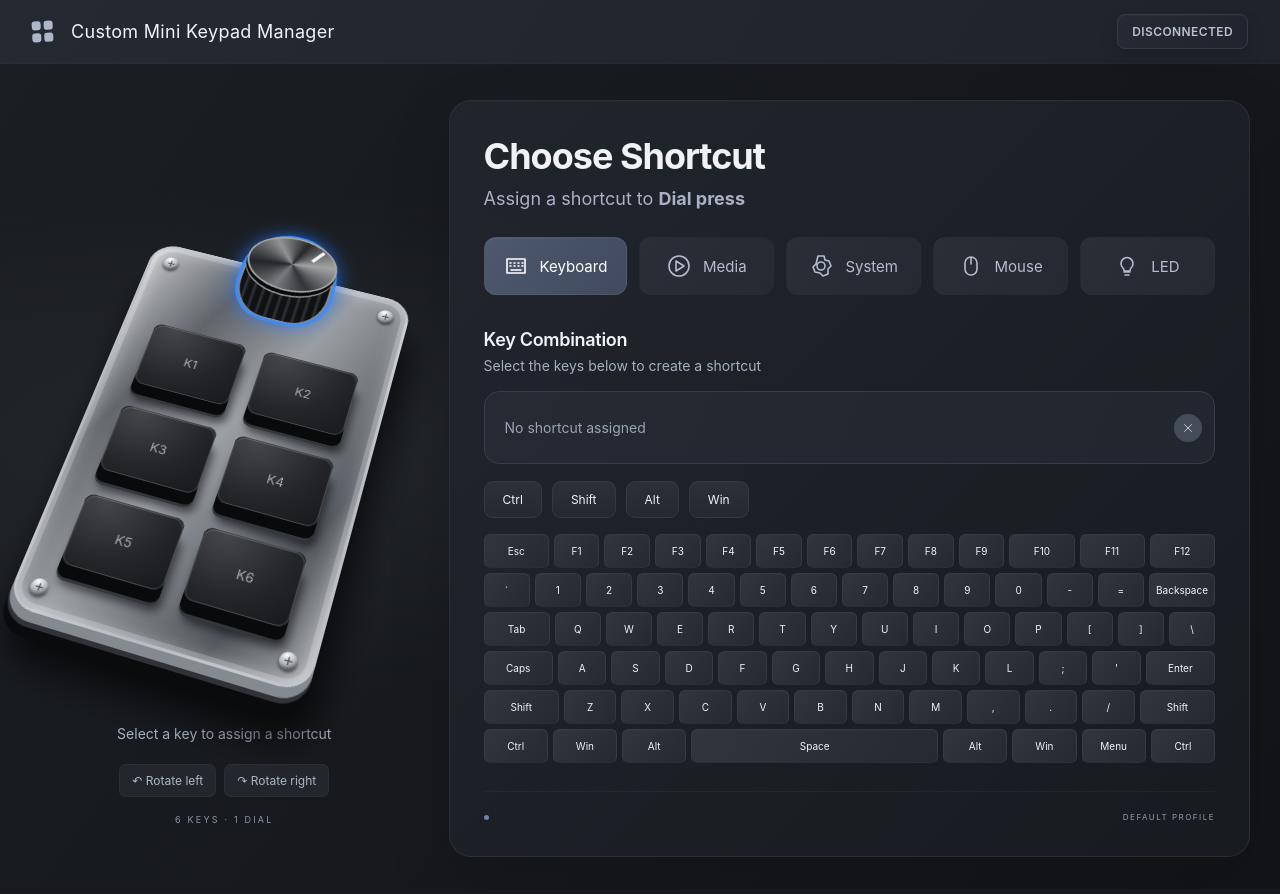
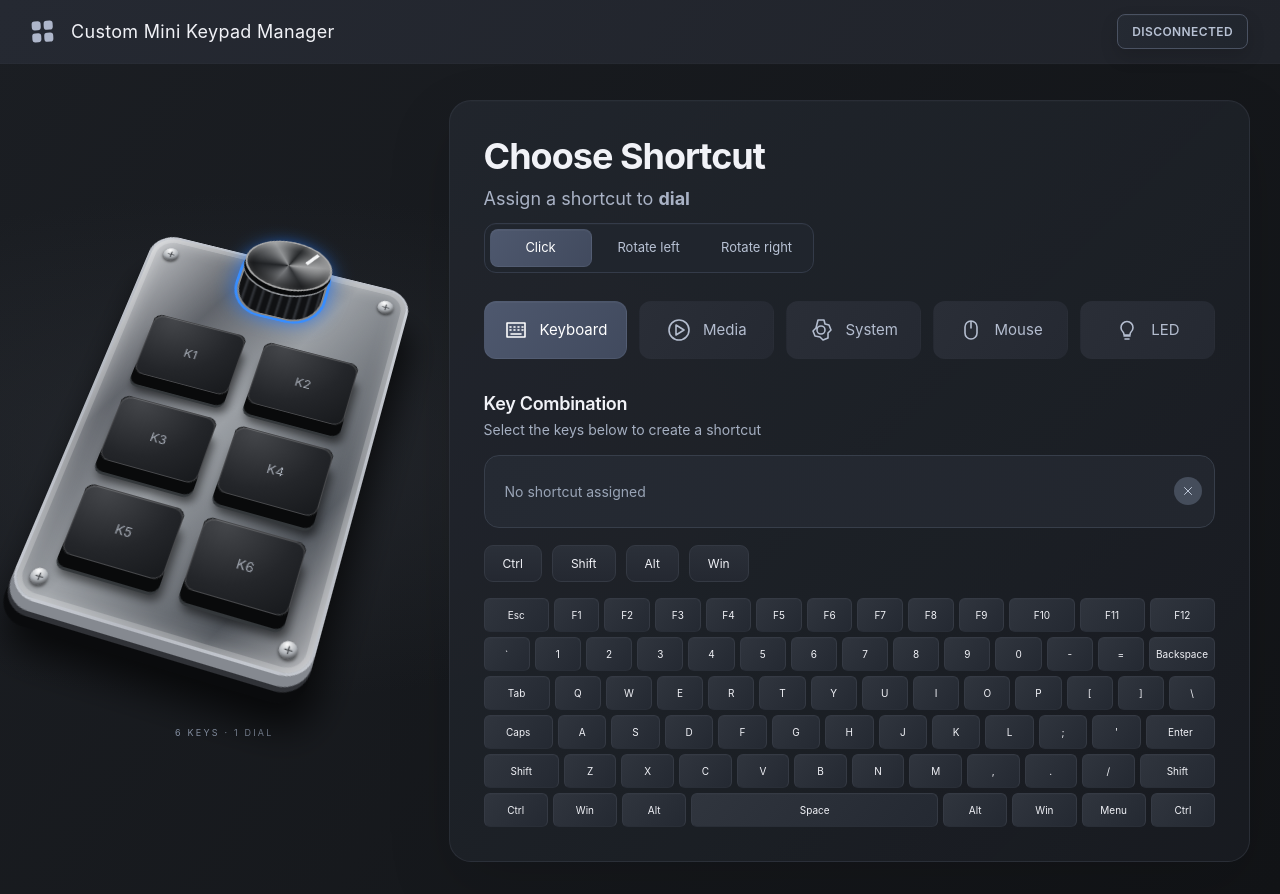
Before and after one commit to FeruMaga/custom-mini-keypad-manager, a React (Vite) app: page / in a window 1280 px wide. Both pictures are taken after a click on the button 286 px from the left and 280 px from the top of the page. Built offline with nearby package versions, Linux system fonts and the light colour scheme.

Commit message:
merge dial controls into one selector, wire up connection badge

```diff
--- a/src/App.tsx
+++ b/src/App.tsx
@@ -2,19 +2,21 @@ import { AppHeader } from './components/AppHeader'
 import { DevicePreview } from './components/DevicePreview'
 import { ShortcutEditor } from './components/ShortcutEditor'
 import { useAssignments } from './hooks/useAssignments'
+import { useDeviceConnection } from './hooks/useDeviceConnection'
 import './App.css'
 function App() {
-  const { selected, select, assignment, update, status } = useAssignments()
+  const { selected, select, assignment, update } = useAssignments()
+  const connectionStatus = useDeviceConnection()
   return (
     <div className="app-shell">
-      <AppHeader />
+      <AppHeader connectionStatus={connectionStatus} />
       <main className="workspace">
         <DevicePreview selected={selected} onSelect={select} />
         <ShortcutEditor
           selected={selected}
+          onSelectControl={select}
           assignment={assignment}
           onChange={update}
-          status={status}
         />
       </main>
     </div>
--- a/src/components/DevicePreview.tsx
+++ b/src/components/DevicePreview.tsx
@@ -3,6 +3,7 @@ interface DevicePreviewProps {
   onSelect: (id: string) => void
 }
 export function DevicePreview({ selected, onSelect }: DevicePreviewProps) {
+  const dialSelected = selected.startsWith('Dial')
   return (
     <section className="device-panel" aria-label="Select a keypad control">
       <div className="device-scene">
@@ -12,10 +13,10 @@ export function DevicePreview({ selected, onSelect }: DevicePreviewProps) {
           <span className="screw s3" />
           <span className="screw s4" />
           <button
-            className={`knob ${selected === 'Dial press' ? 'selected' : ''}`}
-            aria-label="Configure dial press"
-            aria-pressed={selected === 'Dial press'}
-            onClick={() => onSelect('Dial press')}
+            className={`knob ${dialSelected ? 'selected' : ''}`}
+            aria-label="Configure dial"
+            aria-pressed={dialSelected}
+            onClick={() => onSelect('Dial click')}
           >
             <span />
           </button>
@@ -37,15 +38,6 @@ export function DevicePreview({ selected, onSelect }: DevicePreviewProps) {
           </div>
         </div>
       </div>
-      <p className="device-instruction">Select a key to assign a shortcut</p>
-      <div className="dial-controls">
-        <button onClick={() => onSelect('Dial left')} aria-pressed={selected === 'Dial left'}>
-          ↶ Rotate left
-        </button>
-        <button onClick={() => onSelect('Dial right')} aria-pressed={selected === 'Dial right'}>
-          ↷ Rotate right
-        </button>
-      </div>
       <span className="device-caption">6 KEYS · 1 DIAL</span>
     </section>
   )
--- a/src/components/ShortcutEditor.tsx
+++ b/src/components/ShortcutEditor.tsx
@@ -8,20 +8,48 @@ import { Icon } from './Icon'
 import { KeyboardEditor } from './KeyboardEditor'
 interface ShortcutEditorProps {
   selected: string
+  onSelectControl: (id: string) => void
   assignment: Assignment
-  status: string
   onChange: (assignment: Assignment) => void
 }
-export function ShortcutEditor({ selected, assignment, status, onChange }: ShortcutEditorProps) {
+const DIAL_CONTROLS = [
+  { id: 'Dial click', label: 'Click' },
+  { id: 'Dial left', label: 'Rotate left' },
+  { id: 'Dial right', label: 'Rotate right' },
+]
+
+export function ShortcutEditor({
+  selected,
+  onSelectControl,
+  assignment,
+  onChange,
+}: ShortcutEditorProps) {
   const [category, setCategory] = useState<Category>('Keyboard')
+  const dialSelected = selected.startsWith('Dial')
+  const selectedLabel = dialSelected ? 'dial' : selected
   const keys = assignment.category === category ? assignment.keys : []
   return (
     <section className="editor-panel">
       <div className="editor-heading">
-        <h1>Choose Shortcut</h1>
-        <p>
-          Assign a shortcut to <strong>{selected}</strong>
-        </p>
+        <div className="editor-title-copy">
+          <h1>Choose Shortcut</h1>
+          <p>
+            Assign a shortcut to <strong>{selectedLabel}</strong>
+          </p>
+          {dialSelected && (
+            <div className="dial-mode-switch" role="group" aria-label="Dial control">
+              {DIAL_CONTROLS.map((control) => (
+                <button
+                  key={control.id}
+                  aria-pressed={selected === control.id}
+                  onClick={() => onSelectControl(control.id)}
+                >
+                  {control.label}
+                </button>
+              ))}
+            </div>
+          )}
+        </div>
       </div>
       <div className="categories" role="group" aria-label="Action category">
         {CATEGORIES.map((item) => (
@@ -94,11 +122,6 @@ export function ShortcutEditor({ selected, assignment, status, onChange }: Short
           </>
         )}
       </div>
-      <footer className="editor-footer">
-        <span className="status-dot" />
-        <p role="status">{status}</p>
-        <span className="profile-label">DEFAULT PROFILE</span>
-      </footer>
     </section>
   )
 }
--- a/src/styles/device.css
+++ b/src/styles/device.css
@@ -1,7 +1,11 @@
 .device-panel {
+  display: flex;
+  flex-direction: column;
+  justify-content: center;
+  align-self: start;
+  min-height: calc(100vh - 132px);
   text-align: center;
   min-width: 0;
-  align-self: center;
 }
 
 .device-scene {
@@ -10,7 +14,7 @@
   align-items: center;
   justify-content: center;
   perspective: 1100px;
-  padding-top: 50px;
+  padding-top: 35px;
 }
 
 .device {
@@ -78,23 +82,27 @@
 
 .knob {
   position: absolute;
-  left: 99px;
-  top: -52px;
-  width: 100px;
-  height: 113px;
+  left: 103px;
+  top: -29px;
+  width: 94px;
+  height: 98px;
   border: 2px solid #85878a;
-  border-radius: 48% 48% 38% 38%;
+  border-radius: 46% 46% 35% 35%;
   background: repeating-linear-gradient(90deg, #101113 0, #101113 5px, #33363b 7px, #101113 10px);
-  box-shadow: 5px 12px 7px #0007;
+  box-shadow:
+    inset 0 -8px 10px #0009,
+    5px 13px 8px #0008;
+  transform: rotateX(7deg) rotateZ(-1deg);
+  transform-origin: 50% 80%;
   z-index: 2;
 }
 
 .knob > span {
   position: absolute;
-  top: -3px;
-  left: -2px;
-  width: 100px;
-  height: 73px;
+  top: -8px;
+  left: -3px;
+  width: 96px;
+  height: 66px;
   border: 2px solid #a8a8a8;
   border-radius: 50%;
   background: conic-gradient(
@@ -108,8 +116,10 @@
     #26282a
   );
   box-shadow:
-    0 5px 0 #08090a,
-    0 7px 0 #929599;
+    inset 0 3px 7px #ffffff45,
+    inset 0 -10px 13px #0007,
+    0 6px 0 #08090a,
+    0 8px 0 #929599;
 }
 
 .knob > span:after {
@@ -118,7 +128,7 @@
   width: 4px;
   height: 18px;
   right: 21px;
-  top: 8px;
+  top: 7px;
   background: #f4f5f6;
   transform: rotate(33deg);
 }
@@ -206,38 +216,12 @@
   left: 50%;
 }
 
-.device-instruction {
-  font-size: 14px;
-  color: #abb3c4;
-  margin: 22px 0;
-}
-
-.dial-controls {
-  display: flex;
-  gap: 8px;
-  justify-content: center;
-}
-
-.dial-controls button {
-  border: 1px solid #ffffff09;
-  background: #23272d;
-  color: #aeb6c6;
-  border-radius: 7px;
-  padding: 8px 12px;
-  font-size: 12px;
-}
-
-.dial-controls button[aria-pressed='true'] {
-  background: #245bb7;
-  color: white;
-}
-
 .device-caption {
   display: block;
   font-size: 9px;
   color: #8994a7;
   letter-spacing: 2.2px;
-  margin-top: 17px;
+  margin-top: 26px;
 }
 
 /* Decorative labels cannot intercept clicks on neighboring controls. */
--- a/src/styles/editor.css
+++ b/src/styles/editor.css
@@ -6,6 +6,10 @@
   box-shadow:
     inset 0 1px 0 #ffffff03,
     0 24px 65px #0002;
+  min-width: 0;
+}
+
+.editor-title-copy {
   min-width: 0;
 }
 
@@ -20,6 +24,36 @@
   color: #a9b2c5;
   font-size: 18px;
   margin-top: 10px;
+}
+
+.dial-mode-switch {
+  display: inline-flex;
+  gap: 6px;
+  margin-top: 14px;
+  padding: 5px;
+  border: 1px solid #343b49;
+  border-radius: 12px;
+  background: #20252d;
+  box-shadow: inset 0 1px 0 #ffffff05;
+}
+
+.dial-mode-switch button {
+  min-width: 102px;
+  border: 1px solid transparent;
+  border-radius: 8px;
+  background: transparent;
+  color: #b8c2d4;
+  padding: 10px 13px;
+  font-size: 13px;
+  line-height: 1.2;
+  text-align: center;
+}
+
+.dial-mode-switch button[aria-pressed='true'] {
+  background: linear-gradient(125deg, #4e586e, #414a5e);
+  border-color: #65708944;
+  color: white;
+  box-shadow: inset 0 1px 1px #ffffff0a;
 }
 
 .categories {
@@ -189,37 +223,6 @@ kbd {
   line-height: 1.6;
 }
 
-.editor-footer {
-  display: flex;
-  align-items: center;
-  gap: 9px;
-  border-top: 1px solid #ffffff09;
-  margin-top: 28px;
-  padding-top: 20px;
-}
-
-.editor-footer p {
-  font-size: 10px;
-  line-height: 1.6;
-  color: #98a4b8;
-}
-
-.status-dot {
-  height: 5px;
-  width: 5px;
-  border-radius: 50%;
-  background: #6885b2;
-  flex-shrink: 0;
-}
-
-.profile-label {
-  margin-left: auto;
-  font-size: 8px;
-  letter-spacing: 1.5px;
-  color: #909caf;
-  white-space: nowrap;
-}
-
 .action-grid {
   display: grid;
   grid-template-columns: repeat(2, minmax(0, 1fr));
--- a/src/styles/responsive.css
+++ b/src/styles/responsive.css
@@ -25,10 +25,6 @@
   .categories button {
     padding: 18px 23px;
   }
-
-  .device-instruction {
-    margin-top: 42px;
-  }
 }
 
 @media (max-width: 1150px) {
@@ -39,8 +35,9 @@
   }
 
   .device-scene {
+    height: 520px;
     transform: scale(0.78);
-    margin: -50px -40px;
+    margin: 0 -40px;
   }
 
   .editor-panel {
@@ -68,14 +65,14 @@
     gap: 22px;
   }
 
+  .device-panel {
+    min-height: auto;
+  }
+
   .device-scene {
     height: 430px;
     transform: scale(0.65);
     margin: -45px 0 -25px;
-  }
-
-  .device-instruction {
-    margin: 6px 0 12px;
   }
 
   .device-caption {
@@ -94,12 +91,19 @@
     flex: 1;
   }
 
+  .dial-mode-switch {
+    display: flex;
+    flex-wrap: wrap;
+    width: 100%;
+  }
+
+  .dial-mode-switch button {
+    flex: 1;
+    text-align: center;
+  }
+
   .app-header {
     padding: 0 20px;
-  }
-
-  .profile-label {
-    display: none;
   }
 }
 
@@ -142,4 +146,10 @@
   .brand {
     font-size: 16px;
   }
+
+  .connection-badge {
+    min-width: auto;
+    padding: 7px 10px;
+    font-size: 10px;
+  }
 }
```
